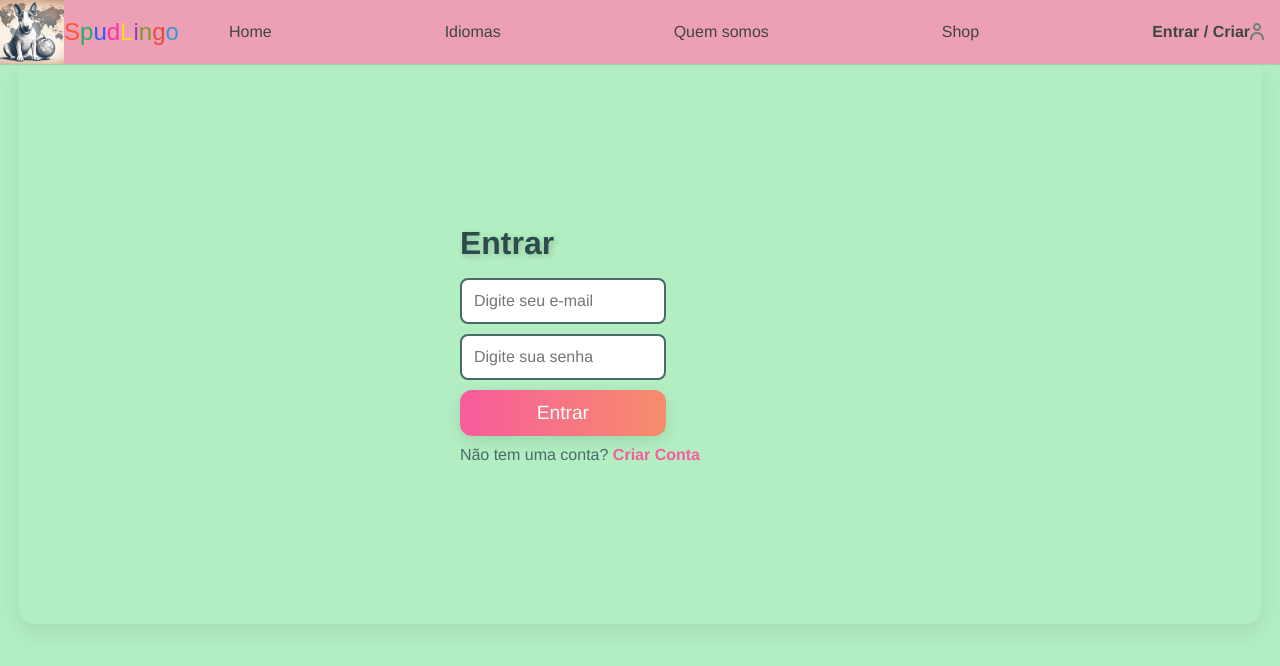
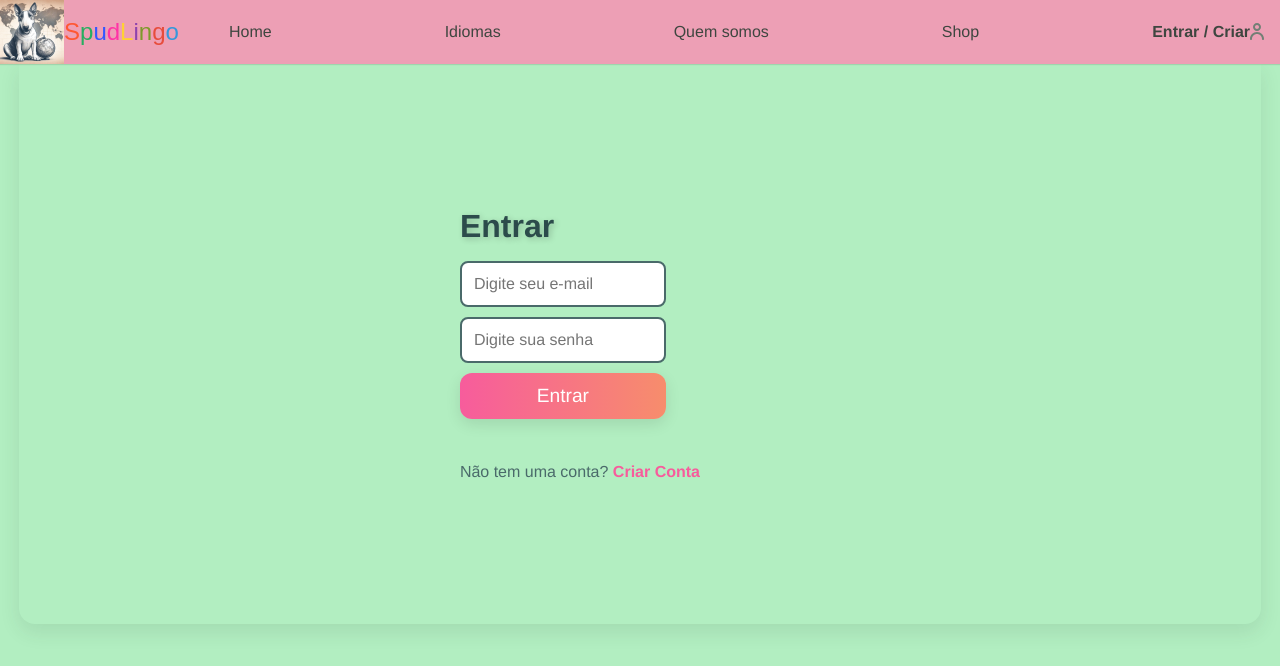
Before and after one commit to LuaFly/spudlingo, a React (Vite) app: page /login in a window 1280 px wide. Shown: the top 666 px of the page. Built offline with nearby package versions, Linux system fonts and the light colour scheme; a web font is replaced by a local one.

Commit message:
mensagem de erro sem mover a tela

```diff
--- a/src/pages/cadastro/cadastrar.jsx
+++ b/src/pages/cadastro/cadastrar.jsx
@@ -34,7 +34,7 @@ function Register() {
       }, 2000); // Pequeno delay para mostrar a mensagem antes de redirecionar
     })
     .catch(err => {
-      setMensagem("Erro ao cadastrar. Tente novamente.");
+      setMensagem("Erro ao cadastrar.");
       console.error(err);
     });
   }
@@ -70,7 +70,12 @@ function Register() {
           />
           <button type="submit" className="register-button">Cadastrar</button>
         </form>
-        {mensagem && <p className="error-message">{mensagem}</p>}
+        <div className="cadastro-mensagem-wrapper">
+          <p className="cadastro-mensagem">
+            {mensagem || "\u00A0"}
+          </p>
+        </div>
+
         <p className="register-text">
           Já tem uma conta? <Link to="/login" className="register-login-link">Entrar</Link>
         </p>
--- a/src/pages/cadastro/cadastro.css
+++ b/src/pages/cadastro/cadastro.css
@@ -96,7 +96,17 @@
     transform: scale(1.05);
     box-shadow: 0px 15px 30px rgba(0, 0, 0, 0.3);
   }
+  .cadastro-mensagem-wrapper {
+    min-height: 24px;
+    margin-top: 10px;
+  }
 
+  .cadastro-mensagem {
+    color: red;
+    margin: 0;
+    font-weight: bold;
+    text-align: center;
+  }
   @media (max-width: 768px) {
     .register-container {
       flex-direction: column;
--- a/src/pages/login/login.css
+++ b/src/pages/login/login.css
@@ -89,6 +89,20 @@
     text-decoration: underline;
   }
 
+  .login-mensagem-wrapper {
+    min-height: 24px;
+    margin-top: 10px;
+  }
+
+  .login-mensagem {
+    color: red;
+    margin: 0;
+    font-weight: bold;
+    text-align: center;
+    white-space: pre-line;
+  }
+
+
   /* Responsividade */
   @media (max-width: 768px) {
     .login-container {
--- a/src/pages/login/login.jsx
+++ b/src/pages/login/login.jsx
@@ -9,7 +9,7 @@ function Login() {
   const [mensagem, setMensagem] = useState('');
   const navigate = useNavigate();
 
-  // ✅ Verifica se o usuário já tem idioma cadastrado
+  //  Verifica se o usuário já tem idioma cadastrado
   const verificarIdioma = async (token) => {
     try {
       const res = await axios.get("http://localhost:8344/check_idioma", {
@@ -29,7 +29,7 @@ function Login() {
     }
   };
 
-  // ✅ Login + verificação do idioma
+  // Login + verificação do idioma
   function handleSubmit(event) {
     event.preventDefault();
 
@@ -45,10 +45,10 @@ function Login() {
       localStorage.setItem("token", token);
       localStorage.setItem("usuario", JSON.stringify(res.data.usuario));
 
-      verificarIdioma(token); // ⬅️ Verifica se já escolheu idioma
+      verificarIdioma(token);
     })
     .catch(err => {
-      setMensagem("Erro ao fazer login. Verifique seus dados.");
+      setMensagem("Usuário/senha incorretos.");
       console.error(err);
     });
   }
@@ -72,7 +72,12 @@ function Login() {
           />
           <button type="submit" className="login-button">Entrar</button>
         </form>
-        {mensagem && <p>{mensagem}</p>}
+        <div className="login-mensagem-wrapper">
+          <p className="login-mensagem">
+            {mensagem || "\u00A0"}
+          </p>
+        </div>
+
         <p className="login-text">
           Não tem uma conta? <Link to="/cadastrar" className="login-register-link">Criar Conta</Link>
         </p>
```
